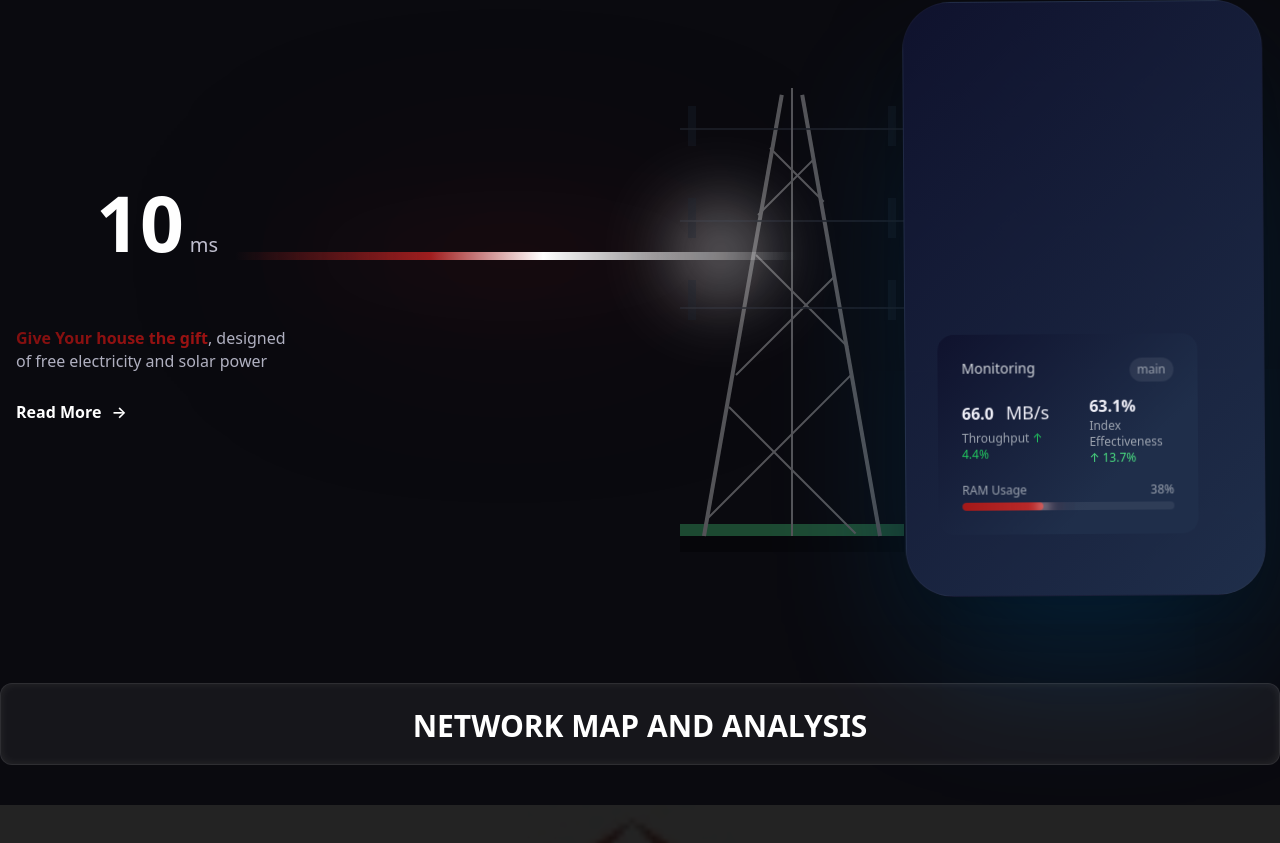
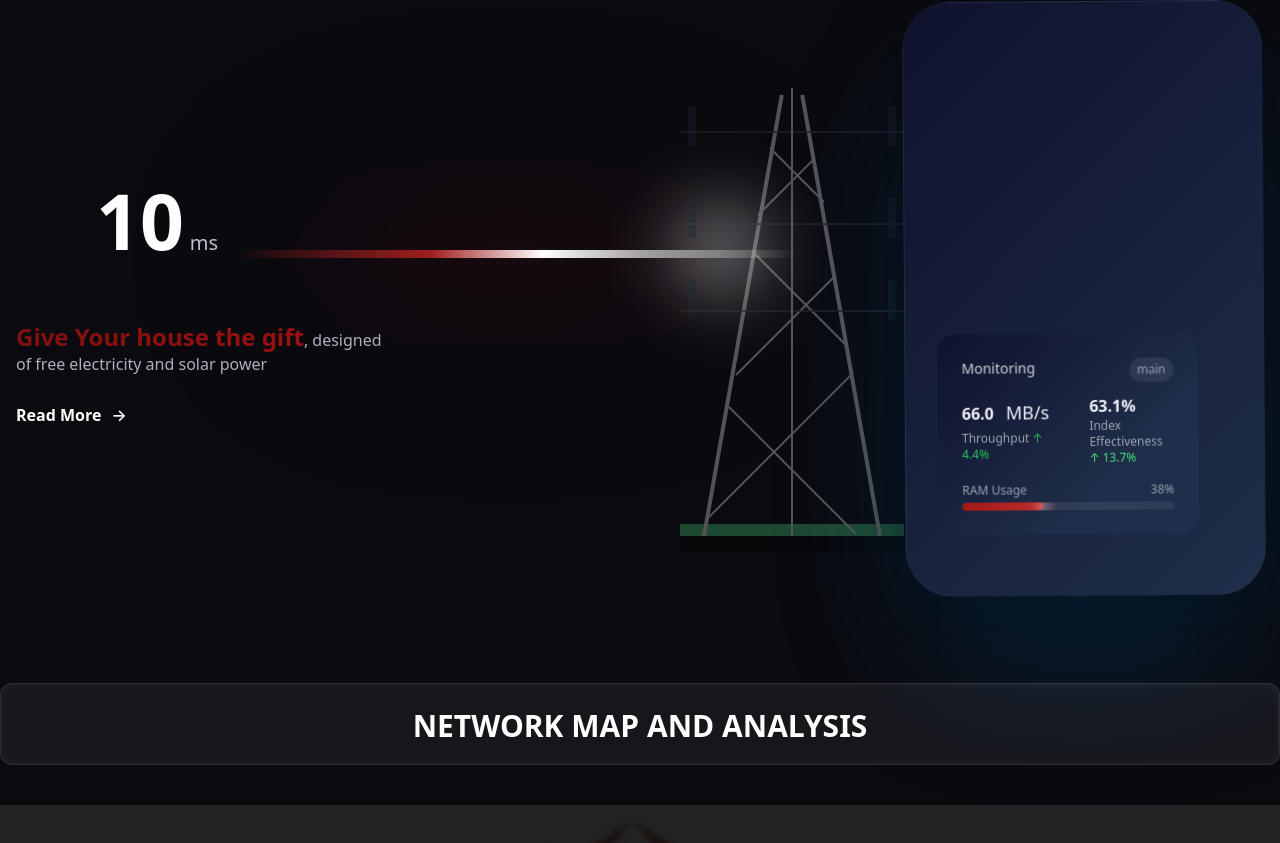
Before and after one commit to eswardara/mpdiscom, a plain HTML site: page index.html in a window 1280 px wide. Shown: the part 993-1836 px from the top of the page. Drawn offline with nearby package versions, Linux system fonts and the light colour scheme.

Commit message:
Update index.html

```diff
--- a/index.html
+++ b/index.html
@@ -231,8 +231,8 @@
       opacity: 1;
       transform: translateY(0);
     }
-    .left-group {
-      margin-top: 1.25rem;
+    /* .left-group {
+      margin-top: 1.0rem;
       opacity: 0;
       transform: translateY(8px);
       transition: opacity .6s var(--ease) 1.1s,
@@ -241,7 +241,7 @@
     .left-group.entered {
       opacity: 1;
       transform: translateY(0);
-    }
+    } */
     .cta {
       display: inline-flex;
       align-items: center;
@@ -596,6 +596,14 @@
     .fade-zoom-in {
       animation: fadeZoomIn 0.6s ease-out forwards;
     }
+    /* sway */
+       @keyframes sway {
+      0%, 100% { transform: translateY(0); }
+      50% { transform: translateY(4px); }
+    }
+    .animate-sway {
+      animation: sway 1.5s ease-in-out infinite;
+    }
   </style>
 </head>
 <body>
@@ -726,7 +734,7 @@
 
       <div class="left-group" id="leftGroup">
         <div class="sub">
-          <span class="highlight"> Give Your house the gift</span>, designed<br/>of free electricity and solar power
+          <span class="highlight text-2xl"> Give Your house the gift</span>, designed<br/>of free electricity and solar power
         </div>
 
         <a href="#" class="cta">Read More</a>
```
